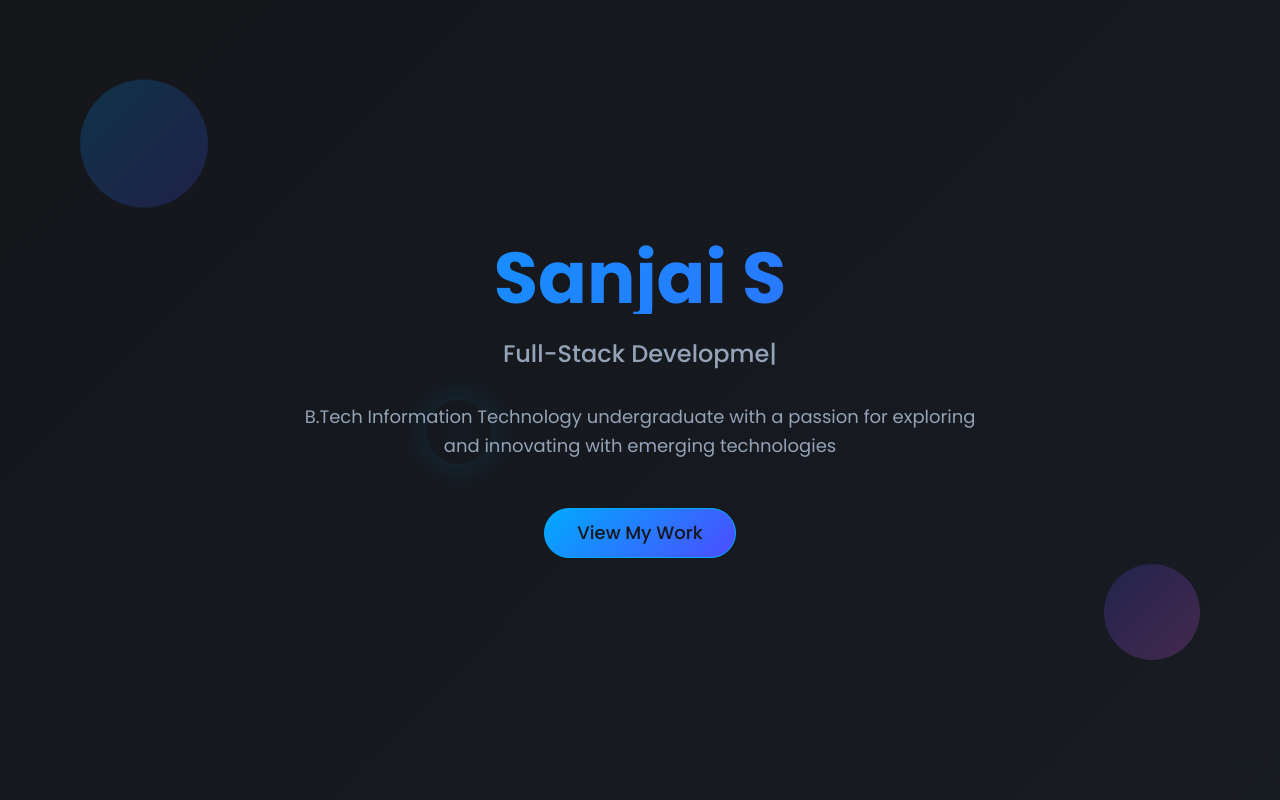
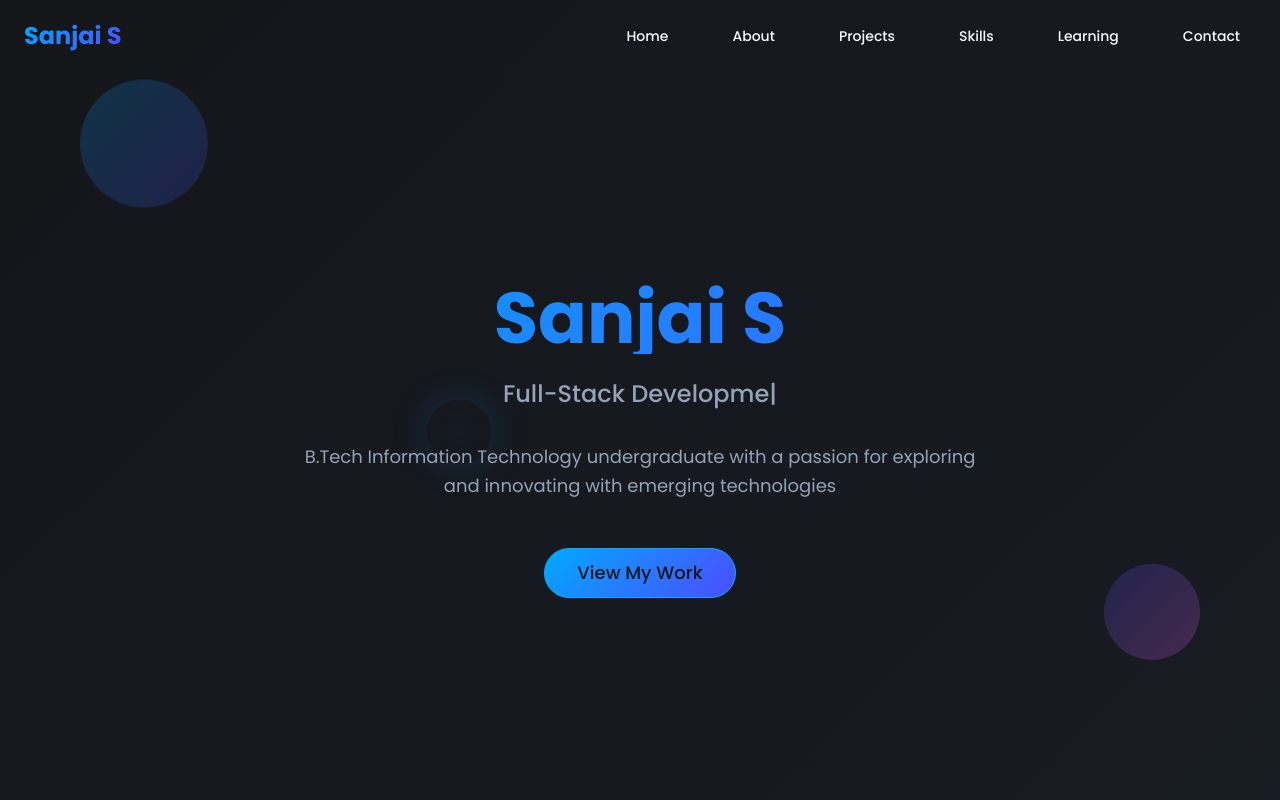
Before and after one commit to SANASH2589/sanfolio, a React (Vite) app: page / in a window 1280 px wide. Shown: the top 800 px of the page. Built offline with nearby package versions, Linux system fonts and the light colour scheme.

Commit message:
Add Header Component
Create a header component with the user's name on the left and navigation links to Home, About, and Projects on the right.

```diff
--- /dev/null
+++ b/src/components/Header.tsx
@@ -0,0 +1,105 @@
+import { useState, useEffect } from "react";
+import { Button } from "@/components/ui/button";
+import { Menu, X } from "lucide-react";
+
+const Header = () => {
+  const [isScrolled, setIsScrolled] = useState(false);
+  const [isMobileMenuOpen, setIsMobileMenuOpen] = useState(false);
+
+  useEffect(() => {
+    const handleScroll = () => {
+      setIsScrolled(window.scrollY > 50);
+    };
+
+    window.addEventListener('scroll', handleScroll);
+    return () => window.removeEventListener('scroll', handleScroll);
+  }, []);
+
+  const scrollToSection = (sectionId: string) => {
+    const element = document.getElementById(sectionId);
+    if (element) {
+      const headerHeight = 80;
+      const elementPosition = element.offsetTop - headerHeight;
+      window.scrollTo({
+        top: elementPosition,
+        behavior: 'smooth'
+      });
+    }
+    setIsMobileMenuOpen(false);
+  };
+
+  const navItems = [
+    { name: "Home", id: "hero" },
+    { name: "About", id: "about" },
+    { name: "Projects", id: "projects" },
+    { name: "Skills", id: "skills" },
+    { name: "Learning", id: "learning" },
+    { name: "Contact", id: "contact" }
+  ];
+
+  return (
+    <header
+      className={`fixed top-0 left-0 right-0 z-50 transition-all duration-300 ${
+        isScrolled
+          ? 'bg-background/95 backdrop-blur-md border-b border-border shadow-lg'
+          : 'bg-transparent'
+      }`}
+    >
+      <div className="max-w-7xl mx-auto px-6 py-4">
+        <div className="flex items-center justify-between">
+          {/* Logo/Name */}
+          <div
+            onClick={() => scrollToSection('hero')}
+            className="text-2xl font-bold bg-gradient-primary bg-clip-text text-transparent cursor-pointer hover:scale-105 transition-transform"
+          >
+            Sanjai S
+          </div>
+
+          {/* Desktop Navigation */}
+          <nav className="hidden md:flex items-center space-x-8">
+            {navItems.map((item) => (
+              <Button
+                key={item.id}
+                variant="ghost"
+                onClick={() => scrollToSection(item.id)}
+                className="text-foreground hover:text-primary transition-colors font-medium"
+              >
+                {item.name}
+              </Button>
+            ))}
+          </nav>
+
+          {/* Mobile Menu Button */}
+          <Button
+            variant="ghost"
+            size="icon"
+            className="md:hidden"
+            onClick={() => setIsMobileMenuOpen(!isMobileMenuOpen)}
+          >
+            {isMobileMenuOpen ? <X className="w-6 h-6" /> : <Menu className="w-6 h-6" />}
+          </Button>
+        </div>
+
+        {/* Mobile Navigation Menu */}
+        {isMobileMenuOpen && (
+          <div className="md:hidden mt-4 pb-4 border-t border-border/20">
+            <nav className="flex flex-col space-y-2 pt-4">
+              {navItems.map((item) => (
+                <Button
+                  key={item.id}
+                  variant="ghost"
+                  onClick={() => scrollToSection(item.id)}
+                  className="text-left justify-start text-foreground hover:text-primary transition-colors font-medium"
+                >
+                  {item.name}
+                </Button>
+              ))}
+            </nav>
+          </div>
+        )}
+      </div>
+    </header>
+  );
+};
+
+export default Header;
--- a/src/pages/Index.tsx
+++ b/src/pages/Index.tsx
@@ -5,6 +5,7 @@ import { ProgressBar } from "@/components/ProgressBar";
 import { ProjectCard } from "@/components/ProjectCard";
 import { PieChart } from "@/components/PieChart";
 import { Badge } from "@/components/ui/badge";
+import Header from "@/components/Header";
 import {
   Github,
   Linkedin,
@@ -40,8 +41,9 @@ const Index = () => {
 
   return (
     <div className="min-h-screen bg-gradient-hero">
+      <Header />
       {/* Hero Section */}
-      <section className="min-h-screen flex items-center justify-center relative overflow-hidden">
+      <section id="hero" className="min-h-screen flex items-center justify-center relative overflow-hidden pt-20">
         {/* Animated background shapes */}
         <div className="absolute inset-0 overflow-hidden">
           <div className="absolute top-20 left-20 w-32 h-32 bg-gradient-primary opacity-20 rounded-full animate-float" />
```
